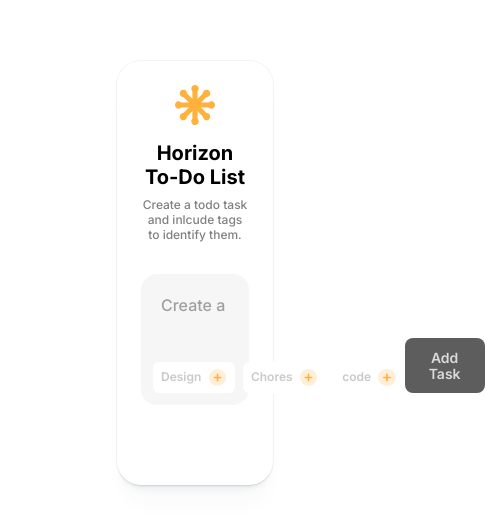
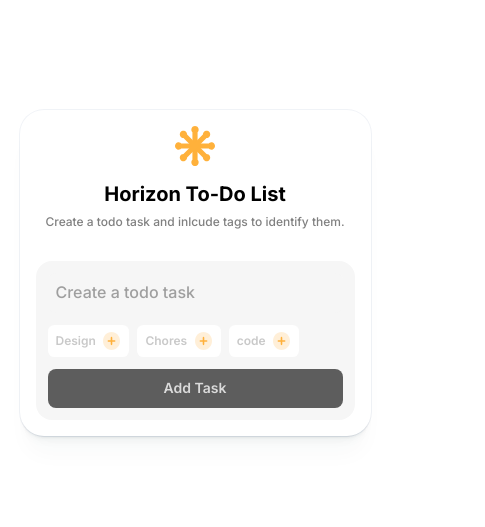
Before and after one commit to Israelrex9/Todo-App, a plain HTML site: page index.html in a window 390 px wide. Shown: the part 149-676 px from the top of the page, 485 px wide, since content can reach past the window. Drawn offline with Linux system fonts and the light colour scheme.

Commit message:
feat: mobile responsive

```diff
--- a/script.js
+++ b/script.js
@@ -47,6 +47,14 @@ function resetTags(){
 
 let createdTaskArray = []
 
+function checkArray() {
+    if(createdTaskArray.length === 0){
+        displayTasks.style.display = "none"
+    } else {
+        displayTasks.style.display = "flex"
+    }
+}
+
 form.addEventListener("submit", function(event){
     event.preventDefault()
 
@@ -73,6 +81,7 @@ form.addEventListener("submit", function(event){
     resetTags()
     fetchTodoTasks()
     printTodoTasksOnUi()
+    checkArray()
 
 })
 
@@ -91,6 +100,9 @@ function printTodoTasksOnUi(){
     todoItemContainer.innerHTML = ''
     doneItemContainer.innerHTML = ''
     displayTasks.classList.add("display")
+    // displayTasks.style.display = "flex"
+
+    checkArray()
 
     let titleTodo = document.createElement("div")
     titleTodo.classList.add("title")
--- a/style.css
+++ b/style.css
@@ -24,7 +24,7 @@ body, html {
 }
 
 .main-container {
-    width: 40%;
+    width: 50%;
     height: auto;
     margin: auto;
     padding: 1.5rem;
@@ -142,8 +142,8 @@ body, html {
 }
 
 .tags{
+    width: fit-content;
     display: flex;
-    align-items: center;
     gap: 0.5rem;
 }
 
@@ -202,7 +202,6 @@ button:hover{
     width: 100%;
     height: auto;
     display: flex;
-    /* margin-top: 2rem; */
     flex-direction: column;
     align-items: flex-start;
     gap: 1.5rem;
@@ -296,6 +295,7 @@ button:hover{
 }
 
 .task-container-bottom {
+    width: 100%;
     display: flex;
     justify-content: space-between;
     align-items: center;
@@ -374,3 +374,29 @@ button:hover{
 .done h4{
     color: #BDBDBD;
 }
+
+
+@media screen and (max-width: 900px){
+    .main-container {
+        width: 90%;
+        padding: 1rem;
+    }
+    .input_actions {
+        width: 100%;
+        height: auto;
+        display: flex;
+        flex-direction: column;
+        row-gap: 0.8rem;
+        align-items: flex-start;
+        align-self: stretch;
+    }
+    button{
+        width: 100%;
+    }
+    .tag{
+        width: 100%;
+    }
+    .tags{
+        width: fit-content;
+    }
+}
```
